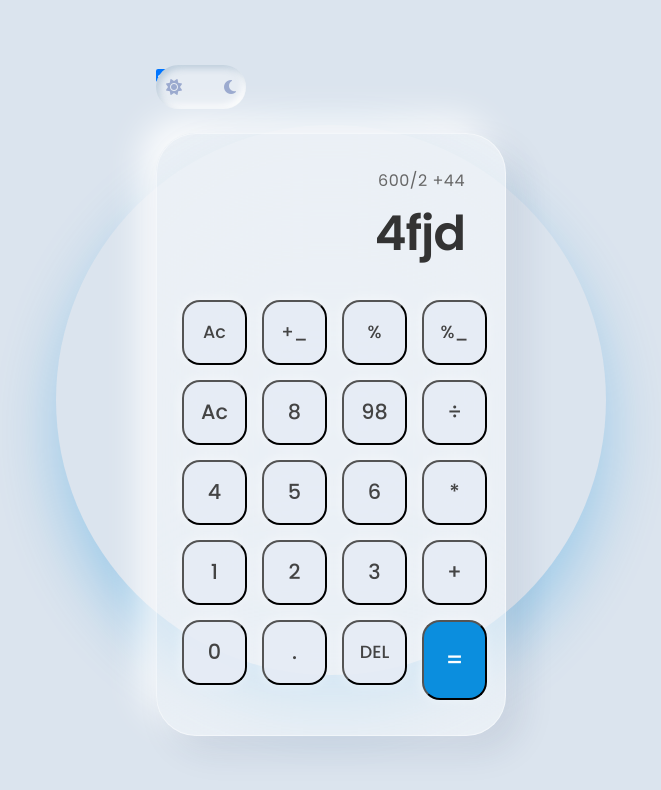
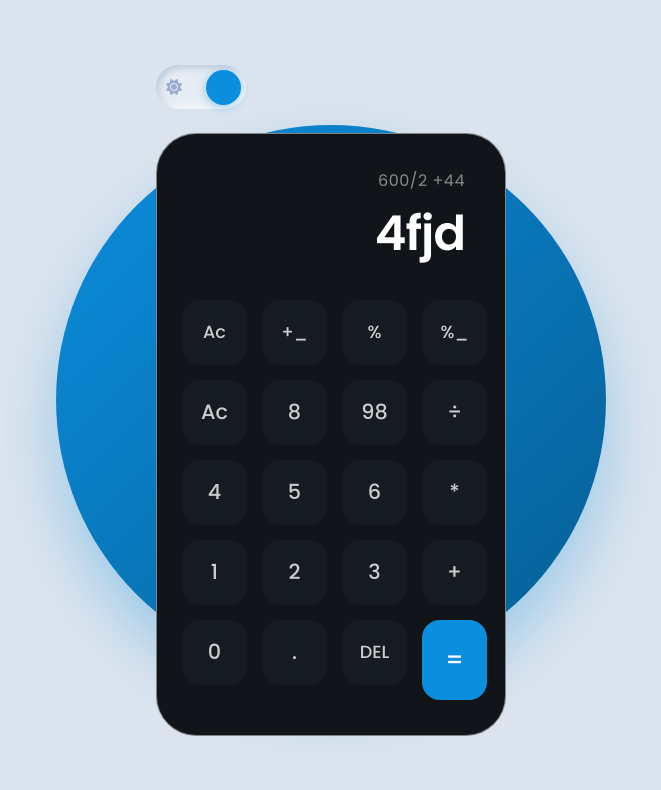
Before and after one commit to vincent-iyegbuye/Calculator, a plain HTML site: page index.html in a window 1280 px wide. Both pictures are taken after a click on the label 510 px from the left and 86 px from the top of the page. Shown: the whole page, without its empty margins (309-970 px from the left). Drawn offline with nearby package versions, Linux system fonts and the light colour scheme.

Commit message:
fix typo in ui and added toggle to dark mode

```diff
--- a/index.html
+++ b/index.html
@@ -22,6 +22,7 @@
                 <label for="theme-toggle" class="toggle-label">
                     <i class="fa-solid fa-sun toggle-icon sun"></i>
                     <i class="fa-solid fa-moon toggle-icon moon"></i>
+                    <div class="toggle-ball"></div>
                 </label>
             </div>
 
@@ -29,14 +30,14 @@
 
                 <div class="display-area text-end">
                     <div class="history-text" id="history-display">600/2 +44</div>
-                    <div class="result-text id="result-display"> 4fjd</div>
+                    <div class="result-text" id="result-display"> 4fjd</div>
                 </div>
 
                 <div class="buttons-grid">
                     <button class="btn-calc btn-special" data-action="top">Ac</button>
                     <button class="btn-calc btn-special" data-action="top">+_</button>
                     <button class="btn-calc btn-special" data-action="top">%</button>
-                    <button class="btn-calc btn-special" data-action="top">%_</buttton>
+                    <button class="btn-calc btn-special" data-action="top">%_</button>
 
                     <button class="btn-calc" data-action="ac">Ac</button>
                     <button class="btn-calc" data-num="8">8</button>
@@ -64,6 +65,7 @@
             </div>
         </div>
     </div>
+    <script src="script.js"></script>
 </body>
 
 </html>
--- /dev/null
+++ b/script.js
@@ -0,0 +1,14 @@
+const themeToggle = document.getElementById('theme-toggle');
+        const calculator = document.getElementById('main-calculator');
+
+        themeToggle.addEventListener('change', () => {
+            if (themeToggle.checked) {
+                // Switch to Dark Mode
+                calculator.classList.remove('calc-light');
+                calculator.classList.add('calc-dark');
+            } else {
+                // Switch to Light Mode
+                calculator.classList.remove('calc-dark');
+                calculator.classList.add('calc-light');
+            }
+        });
--- a/styles.css
+++ b/styles.css
@@ -27,9 +27,7 @@ body {
     display: flex;
     align-items: center;
     justify-content: center;
-
 }
-
 
 .main-container {
     position: relative;
@@ -45,7 +43,7 @@ body {
     position: absolute;
     width: 550px;
     height: 550px;
-    background: linear-gradient(135deg, #0b8ede #065e94);
+    background: linear-gradient(135deg, #0b8ede, #065e94);
     border-radius: 50%;
     left: 50%;
     top: 50%;
@@ -67,6 +65,9 @@ body {
     height: 44px;
 }
 
+.toggle-checkbox {
+    display: none;
+}
 
 .toggle-label {
     position: absolute;
@@ -95,15 +96,15 @@ body {
     height: 35px;
     width: 35px;
     left: 4px;
-    bottom: 4px;
+    bottom: 4px; /* Adjusted to vertically center within the 44px container */
     background: var(--primary-blue);
     border-radius: 50%;
-    transform: .4s;
+    transition: transform .4s;
     box-shadow: 0 2px 10px rgba(11, 142, 222, 0.4);
     z-index: 2;
 }
 
-.toggle-checkbox:checked+.toggle-label .toggle-ball {
+.toggle-checkbox:checked + .toggle-label .toggle-ball {
     transform: translateX(46px);
 }
 
@@ -116,9 +117,10 @@ body {
     transition: all .5s cubic-bezier(0, 23, 1, 0.32, 1);
     display: flex;
     flex-direction: column;
-    overflow: hiddenl
+    overflow: hidden;
 }
 
+/* Light Mode Styles */
 .calc-light {
     background: var(--light-calc-bg);
     border: 1px solid rgba(255, 255, 255, 0.45);
@@ -136,23 +138,21 @@ body {
 .calc-light .btn-calc {
     background: rgba(230, 236, 245, 0.9);
     color: #444;
-    box-shadow: 0px 0px 0px #b8b9be, -1px -1px 11px #ffffff7a;
-    border: 1px solod rgba(255,255,255, 0.4);
-
+    box-shadow: 0px 0px 0px #b8b9be, -1px -1px 11px rgba(255, 255, 255, 0.48);
+    border: 1px solid rgba(255, 255, 255, 0.4);
 }
 
 .calc-light .btn-calc:active {
-    box-shadow: 0px 0px 0px #b8b9be, -1px -1px 11px #d1d0d07a;
-
+    box-shadow: 0px 0px 0px #b8b9be, -1px -1px 11px rgba(209, 208, 208, 0.48);
 }
 
+/* Button Grid */
 .buttons-grid {
     display: grid;
     grid-template-columns: repeat(4, 1fr);
-    grid-template-rows: 5, 65px;
+    grid-template-rows: repeat(5, 65px);
     gap: 15px;
 }
-
 
 .btn-calc {
     width: 65px;
@@ -163,12 +163,12 @@ body {
     cursor: pointer;
     display: flex;
     align-items: center;
-    justify-content: center;user-select: none;
+    justify-content: center;
+    user-select: none;
     transition: all .2s ease;
 }
 
-
-.btn-calc:hover{
+.btn-calc:hover {
     filter: brightness(1.05);
 }
 
@@ -177,7 +177,7 @@ body {
     margin-right: 15px;
 }
 
-.history-text{
+.history-text {
     font-size: 1rem;
     font-weight: 400;
     margin-bottom: 5px;
@@ -185,35 +185,35 @@ body {
     height: 1.5rem;
 }
 
-.result-text{
+.result-text {
     font-size: 3rem;
     font-weight: 600;
     letter-spacing: -1px;
 }
 
-.calc-dark{
+/* Dark Mode Styles */
+.calc-dark {
     background: var(--dark-calc-bg);
-    border: 1px solid rgba(255, 255, 255, 0.48)
+    border: 1px solid rgba(255, 255, 255, 0.48);
 }
 
-
-.calc-dark .result-text{
-    color:white;
+.calc-dark .result-text {
+    color: white;
 }
 
-
-.calc-dark .history-text{
+.calc-dark .history-text {
     color: #888;
 }
 
-
-.calc-dark .btn-calc{
+.calc-dark .btn-calc {
     background: var(--dark-btn-bg);
-    color:#ccc; border: none;
+    color: #ccc;
+    border: none;
 }
 
-.btn-special{
-    font-size:1.1rem;
+/* Special Buttons */
+.btn-special {
+    font-size: 1.1rem;
 }
 
 .btn-tall-blue {
@@ -222,9 +222,8 @@ body {
     background: var(--primary-blue) !important;
     color: white !important;
     font-size: 1.5rem;
-
 }
 
-.btn-op{
-    font-size:1.5rem;
+.btn-op {
+    font-size: 1.5rem;
 }
```
